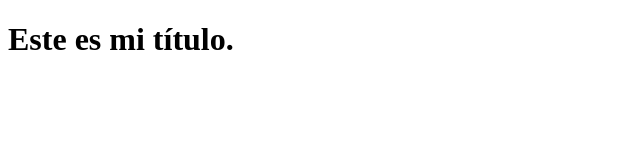
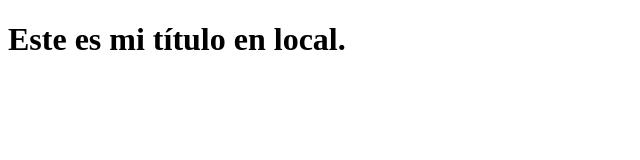
Before and after one commit to srsempere/VisualCode, a plain HTML site: page index.html in a window 1280 px wide. Shown: the whole page, without its empty margins (0-640 px from the left). Drawn offline with Linux system fonts and the light colour scheme.

Commit message:
Nueno commit en index

```diff
--- a/index.html
+++ b/index.html
@@ -5,6 +5,6 @@
     <title>Title of document</title>
 </head>
 <body>
-        <h1>Este es mi título.</h1>
+        <h1>Este es mi título en local.</h1>
 </body>
 </html>
```
